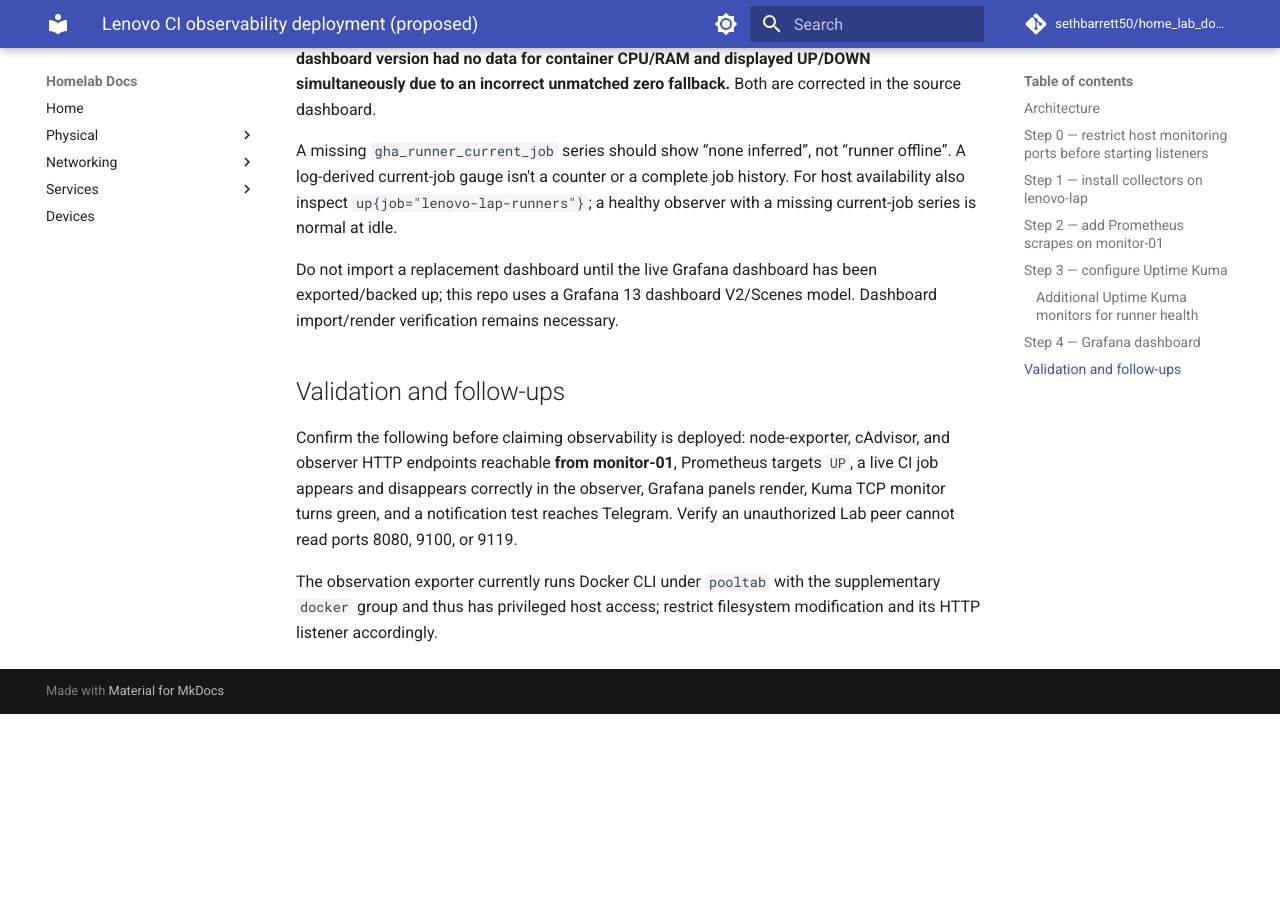
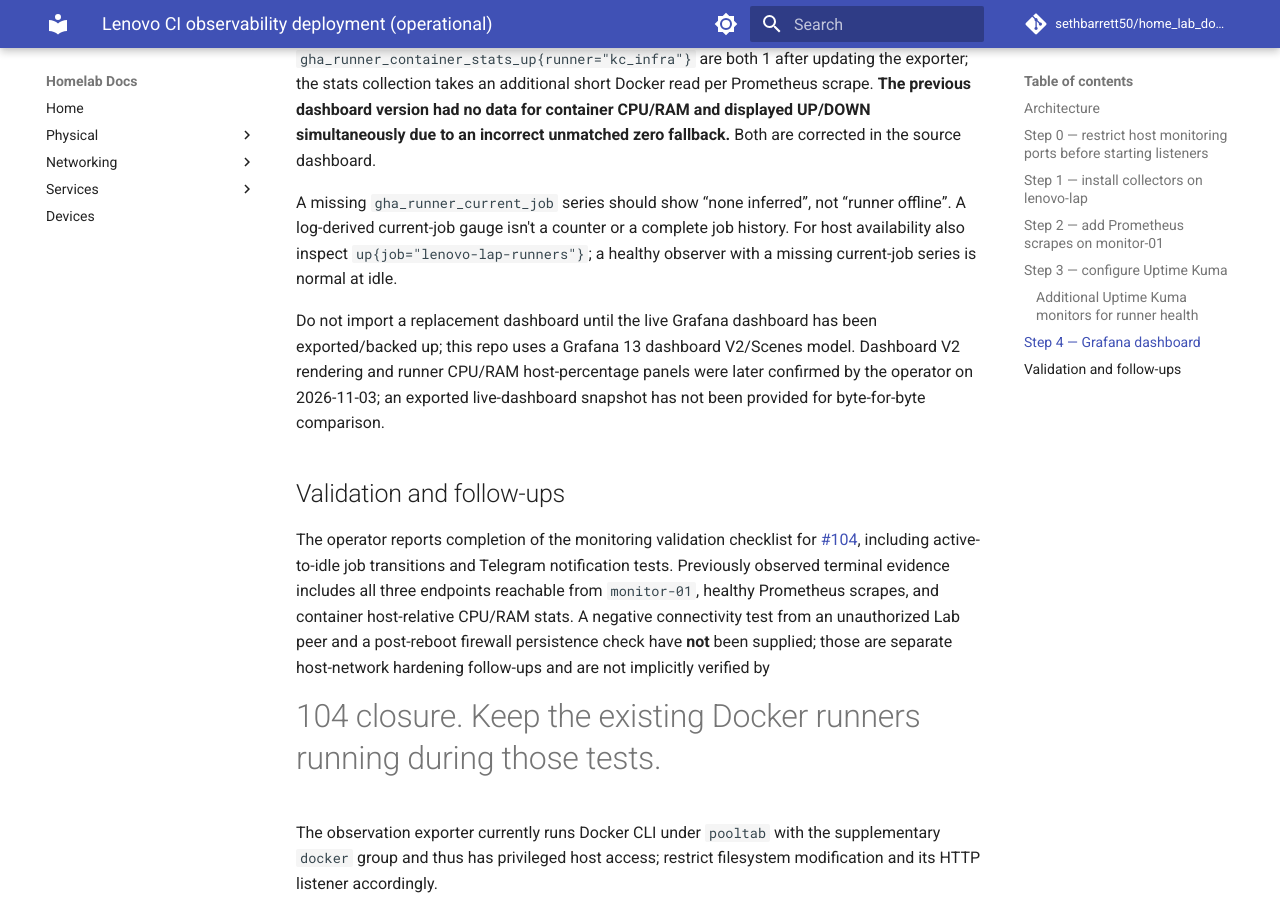
Before and after one commit to sethbarrett50/home_lab_docs, an MkDocs documentation site: the page built from docs/services/lenovo-observability/README.md, in a window 1280 px wide and 900 px high, scrolled down 5785 px. Built offline with MkDocs 1.6.1 and Material for MkDocs 9.7.7, drawn with Linux system fonts in a browser that asks for light colours; comment, search, counter and statistics services are not loaded; before the commit the page ends 6499 px from its top, so only the background shows below that; some of the changed text lies outside the part shown.

Commit message:
docs(lenovo): replace proposed status with operator-confirmed monitoring rollout

```diff
--- a/docs/services/lenovo-observability/README.md
+++ b/docs/services/lenovo-observability/README.md
@@ -1,8 +1,11 @@
-# Lenovo CI observability deployment (proposed)
+# Lenovo CI observability deployment (operational)
 
-**Status:** configuration checked into the repository; **not yet deployed or
-verified on either host**. This extends the existing monitor-01 stack without
-restarting, rebuilding, or re-registering the GitHub Actions runners.
+**Status (2026-11-03):** deployed and monitored. From `monitor-01`, the operator
+verified Prometheus scrapes for native node-exporter, cAdvisor and the runner
+observer, and later reported working Grafana host-relative runner percentages.
+The SSH and backend/infrastructure keyword Kuma checks were configured and
+the operator reports notification testing complete under issue #104. The
+runners were not restarted, rebuilt, or re-registered for deployment.
 
 ## Architecture
 
@@ -243,16 +246,21 @@
 
 Do not import a replacement dashboard until the live Grafana dashboard has
 been exported/backed up; this repo uses a Grafana 13 dashboard V2/Scenes model.
-Dashboard import/render verification remains necessary.
+Dashboard V2 rendering and runner CPU/RAM host-percentage panels were later
+confirmed by the operator on 2026-11-03; an exported live-dashboard snapshot
+has not been provided for byte-for-byte comparison.
 
 ## Validation and follow-ups
 
-Confirm the following before claiming observability is deployed:
-node-exporter, cAdvisor, and observer HTTP endpoints reachable **from
-monitor-01**, Prometheus targets `UP`, a live CI job appears and disappears
-correctly in the observer, Grafana panels render, Kuma TCP monitor turns
-green, and a notification test reaches Telegram. Verify an unauthorized
-Lab peer cannot read ports 8080, 9100, or 9119.
+The operator reports completion of the monitoring validation checklist for
+[#104](https://github.com/sethbarrett50/home_lab_docs/issues/104), including
+active-to-idle job transitions and Telegram notification tests. Previously
+observed terminal evidence includes all three endpoints reachable from
+`monitor-01`, healthy Prometheus scrapes, and container host-relative CPU/RAM
+stats. A negative connectivity test from an unauthorized Lab peer and a
+post-reboot firewall persistence check have **not** been supplied; those are
+separate host-network hardening follow-ups and are not implicitly verified by
+#104 closure. Keep the existing Docker runners running during those tests.
 
 The observation exporter currently runs Docker CLI under `pooltab`
 with the supplementary `docker` group and thus has privileged host access;
```
